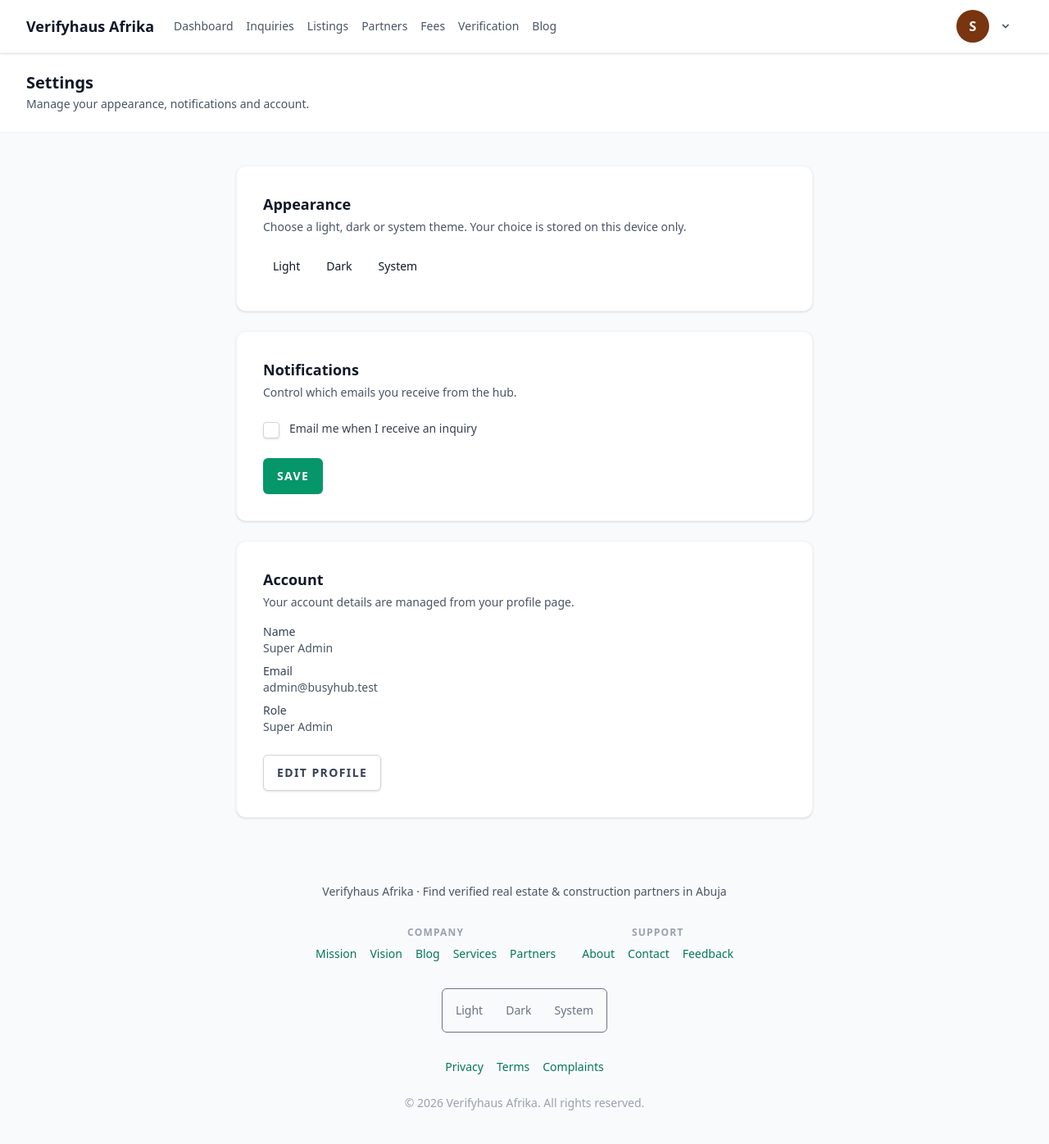
After one commit to AliphaticGuru/real_estate_busy-hub, a Laravel app: page /settings in a window 1280 px wide. The commit adds this page. Shown: the whole page at 82% size. Run offline with Laravel 12, Linux system fonts and the light colour scheme; a user stored in the database is signed in; data comes from the database, SQL or seed files in the repository; style sheets or scripts are compiled from the project's sources; parts of the project's set-up code (start-up, migrations or seed data) failed here and were passed over; some libraries are stand-ins or nearby versions.

Commit message:
feat: add settings page and theme controls (profile-theme)

```diff
--- a/resources/views/components/site-footer.blade.php
+++ b/resources/views/components/site-footer.blade.php
@@ -25,6 +25,10 @@
         </nav>
     </div>
 
+    <div class="mt-8 flex justify-center">
+        <x-theme-toggle variant="footer" />
+    </div>
+
     <nav class="mt-8 flex flex-wrap items-center justify-center gap-x-4 gap-y-2" aria-label="{{ __('Legal') }}">
         <a href="{{ route('privacy.index') }}" class="text-brand-700 hover:underline">{{ __('Privacy') }}</a>
         <a href="{{ route('terms.index') }}" class="text-brand-700 hover:underline">{{ __('Terms') }}</a>
--- a/resources/views/components/site-nav.blade.php
+++ b/resources/views/components/site-nav.blade.php
@@ -67,9 +67,13 @@
                                 {{ __('Profile') }}
                             </x-dropdown-link>
 
-                            {{-- Theme toggle slot: arrives with the later U2 phase. --}}
-                            <div class="px-4 py-2 text-sm text-gray-500">
-                                {{ __('Theme toggle (coming soon)') }}
+                            <x-dropdown-link :href="route('settings')" wire:navigate>
+                                {{ __('Settings') }}
+                            </x-dropdown-link>
+
+                            <div class="px-4 py-2">
+                                <p class="mb-2 text-xs font-semibold uppercase tracking-widest text-gray-400">{{ __('Theme') }}</p>
+                                <x-theme-toggle variant="menu" />
                             </div>
 
                             <livewire:layout.logout />
@@ -136,6 +140,11 @@
                 {{ __('Blog') }}
             </x-responsive-nav-link>
 
+            <div class="px-4 pb-2 pt-1">
+                <p class="mb-2 text-xs font-semibold uppercase tracking-widest text-gray-400">{{ __('Theme') }}</p>
+                <x-theme-toggle variant="mobile" />
+            </div>
+
             @auth
                 @if (auth()->user()->hasVerifiedEmail())
                     <x-responsive-nav-link :href="route('dashboard')" :active="request()->routeIs('dashboard')" @click="open = false">
--- /dev/null
+++ b/resources/views/components/theme-script.blade.php
@@ -0,0 +1,67 @@
+<script data-theme-script>
+    (function () {
+        var key = 'theme';
+        var root = document.documentElement;
+        var media = window.matchMedia('(prefers-color-scheme: dark)');
+
+        function get() {
+            var value;
+            try {
+                value = window.localStorage.getItem(key);
+            } catch (error) {
+                value = null;
+            }
+
+            return value === 'light' || value === 'dark' || value === 'system' ? value : 'system';
+        }
+
+        function apply() {
+            var value = get();
+            var dark = value === 'dark' || (value === 'system' && media.matches);
+
+            root.classList.toggle('dark', dark);
+            root.style.colorScheme = dark ? 'dark' : 'light';
+            root.setAttribute('data-theme', value);
+
+            window.dispatchEvent(new CustomEvent('theme-applied', { detail: { theme: value } }));
+        }
+
+        window.theme = {
+            get: get,
+            set: function (value) {
+                try {
+                    window.localStorage.setItem(key, value === 'light' || value === 'dark' || value === 'system' ? value : 'system');
+                } catch (error) {
+                    // Storage can be unavailable in private browsing; the in-memory preference still applies.
+                }
+
+                apply();
+            },
+            apply: apply,
+        };
+
+        apply();
+
+        if (media.addEventListener) {
+            media.addEventListener('change', function () {
+                if (get() === 'system') {
+                    apply();
+                }
+            });
+        } else {
+            media.addListener(function () {
+                if (get() === 'system') {
+                    apply();
+                }
+            });
+        }
+
+        window.addEventListener('storage', function (event) {
+            if (event.key === key) {
+                apply();
+            }
+        });
+
+        document.addEventListener('livewire:navigated', apply);
+    })();
+</script>
--- /dev/null
+++ b/resources/views/components/theme-toggle.blade.php
@@ -0,0 +1,40 @@
+@props(['variant' => 'menu'])
+
+@php
+    $options = [
+        ['light', __('Light')],
+        ['dark', __('Dark')],
+        ['system', __('System')],
+    ];
+
+    $compact = in_array($variant, ['menu', 'mobile', 'footer'], true);
+@endphp
+
+<div
+    x-data="{
+        theme: window.theme ? window.theme.get() : 'system',
+        choose(value) {
+            this.theme = value;
+
+            if (window.theme) {
+                window.theme.set(value);
+            }
+        }
+    }"
+    x-on:theme-applied.window="theme = $event.detail.theme"
+    role="group"
+    aria-label="{{ __('Theme') }}"
+    class="{{ $compact ? 'inline-flex flex-wrap items-center gap-1 rounded-md border border-border bg-surface p-1' : 'inline-flex flex-wrap gap-2' }}"
+>
+    @foreach ($options as [$value, $label])
+        <button
+            type="button"
+            aria-pressed="{{ $value === 'system' ? 'true' : 'false' }}"
+            x-bind:aria-pressed="theme === '{{ $value }}' ? 'true' : 'false'"
+            x-on:click="choose('{{ $value }}')"
+            class="inline-flex min-h-[44px] min-w-[44px] items-center justify-center rounded-md px-3 py-2 text-sm font-medium text-text-muted transition hover:bg-surface-muted hover:text-text focus:outline-none focus:ring-2 focus:ring-brand-500"
+        >
+            {{ $label }}
+        </button>
+    @endforeach
+</div>
--- a/resources/views/layouts/app.blade.php
+++ b/resources/views/layouts/app.blade.php
@@ -5,6 +5,8 @@
         <meta name="viewport" content="width=device-width, initial-scale=1">
         <meta name="csrf-token" content="{{ csrf_token() }}">
         <meta name="robots" content="noindex, nofollow">
+
+        <x-theme-script />
 
         <title>{{ isset($title) && $title !== '' ? $title . ' · ' : '' }}{{ config('app.name') }}</title>
 
--- a/resources/views/layouts/guest.blade.php
+++ b/resources/views/layouts/guest.blade.php
@@ -5,6 +5,8 @@
         <meta name="viewport" content="width=device-width, initial-scale=1">
         <meta name="csrf-token" content="{{ csrf_token() }}">
         <meta name="robots" content="noindex, nofollow">
+
+        <x-theme-script />
 
         <title>{{ isset($title) && $title !== '' ? $title . ' · ' : '' }}{{ config('app.name') }}</title>
 
--- a/resources/views/layouts/public.blade.php
+++ b/resources/views/layouts/public.blade.php
@@ -3,6 +3,8 @@
     <head>
         <meta charset="utf-8">
         <meta name="viewport" content="width=device-width, initial-scale=1">
+
+        <x-theme-script />
 
         <title>{{ isset($title) && $title !== '' ? $title . ' · ' : '' }}{{ config('app.name') }}</title>
 
--- /dev/null
+++ b/resources/views/livewire/settings/update-notifications.blade.php
@@ -0,0 +1,65 @@
+<?php
+
+use Illuminate\Support\Facades\Auth;
+use Livewire\Volt\Component;
+
+new class extends Component
+{
+    public $notify_inquiries = true;
+
+    /**
+     * Load the current preference for the authenticated user.
+     */
+    public function mount(): void
+    {
+        $this->notify_inquiries = Auth::user()->notify_inquiries;
+    }
+
+    /**
+     * Persist only the authenticated user's preference.
+     */
+    public function updateNotifications(): void
+    {
+        $validated = $this->validate([
+            'notify_inquiries' => ['boolean'],
+        ]);
+
+        Auth::user()->update([
+            'notify_inquiries' => $validated['notify_inquiries'],
+        ]);
+
+        $this->dispatch('notifications-updated');
+    }
+}; ?>
+
+<section>
+    <header>
+        <h2 class="text-lg font-semibold text-gray-900">{{ __('Notifications') }}</h2>
+        <p class="mt-1 text-sm text-gray-600">
+            {{ __('Control which emails you receive from the hub.') }}
+        </p>
+    </header>
+
+    <form wire:submit="updateNotifications" class="mt-6 space-y-6">
+        <div>
+            <label class="flex items-start gap-3 text-sm text-gray-700">
+                <input
+                    type="checkbox"
+                    wire:model="notify_inquiries"
+                    class="mt-0.5 h-5 w-5 rounded border-gray-300 text-brand-600 shadow-sm focus:ring-brand-500"
+                />
+                <span>{{ __('Email me when I receive an inquiry') }}</span>
+            </label>
+
+            <x-input-error class="mt-2" :messages="$errors->get('notify_inquiries')" />
+        </div>
+
+        <div class="flex flex-wrap items-center gap-4">
+            <x-button>{{ __('Save') }}</x-button>
+
+            <x-action-message class="me-3" on="notifications-updated">
+                {{ __('Saved.') }}
+            </x-action-message>
+        </div>
+    </form>
+</section>
--- /dev/null
+++ b/resources/views/settings.blade.php
@@ -0,0 +1,59 @@
+<x-app-layout>
+    <x-slot name="header">
+        <x-page-header
+            :title="__('Settings')"
+            :subtitle="__('Manage your appearance, notifications and account.')"
+        />
+    </x-slot>
+
+    <div class="py-10">
+        <div class="mx-auto max-w-3xl space-y-6 px-4 sm:px-6 lg:px-8">
+            <x-card class="p-4 sm:p-8">
+                <section>
+                    <h2 class="text-lg font-semibold text-gray-900">{{ __('Appearance') }}</h2>
+                    <p class="mt-1 text-sm text-gray-600">
+                        {{ __('Choose a light, dark or system theme. Your choice is stored on this device only.') }}
+                    </p>
+
+                    <div class="mt-4">
+                        <x-theme-toggle variant="settings" />
+                    </div>
+                </section>
+            </x-card>
+
+            <x-card class="p-4 sm:p-8">
+                <livewire:settings.update-notifications />
+            </x-card>
+
+            <x-card class="p-4 sm:p-8">
+                <section>
+                    <h2 class="text-lg font-semibold text-gray-900">{{ __('Account') }}</h2>
+                    <p class="mt-1 text-sm text-gray-600">
+                        {{ __('Your account details are managed from your profile page.') }}
+                    </p>
+
+                    <dl class="mt-4 space-y-2 text-sm">
+                        <div>
+                            <dt class="font-medium text-gray-700">{{ __('Name') }}</dt>
+                            <dd class="text-gray-600">{{ auth()->user()->name }}</dd>
+                        </div>
+                        <div>
+                            <dt class="font-medium text-gray-700">{{ __('Email') }}</dt>
+                            <dd class="text-gray-600">{{ auth()->user()->email }}</dd>
+                        </div>
+                        <div>
+                            <dt class="font-medium text-gray-700">{{ __('Role') }}</dt>
+                            <dd class="text-gray-600">{{ auth()->user()->role?->name?->label() ?? __('Unassigned') }}</dd>
+                        </div>
+                    </dl>
+
+                    <div class="mt-6">
+                        <x-button :href="route('profile')" variant="secondary" wire:navigate>
+                            {{ __('Edit profile') }}
+                        </x-button>
+                    </div>
+                </section>
+            </x-card>
+        </div>
+    </div>
+</x-app-layout>
--- a/routes/web.php
+++ b/routes/web.php
@@ -36,6 +36,10 @@ Route::view('profile', 'profile')
     ->middleware(['auth', 'verified'])
     ->name('profile');
 
+Route::view('settings', 'settings')
+    ->middleware(['auth', 'verified'])
+    ->name('settings');
+
 Route::middleware('auth')->group(function () {
     Route::get('verify', [VerificationController::class, 'index'])->name('verify.index');
     Route::post('verify/listings/{listing}', [VerificationController::class, 'updateCheck'])->name('verify.checks.update');
@@ -63,7 +67,7 @@ Route::middleware(['auth', 'verified'])->group(function () {
 });
 
 Route::get('robots.txt', function () {
-    $disallowed = ['dashboard', 'inquiries', 'profile', 'verify', 'login', 'register'];
+    $disallowed = ['dashboard', 'inquiries', 'profile', 'settings', 'verify', 'login', 'register'];
 
     $lines = ['User-agent: *'];
 
```
Also changed, not shown: tests/Feature/SettingsTest.php (added, +62 -0 lines), tests/Feature/ThemeTest.php (added, +72 -0 lines).
